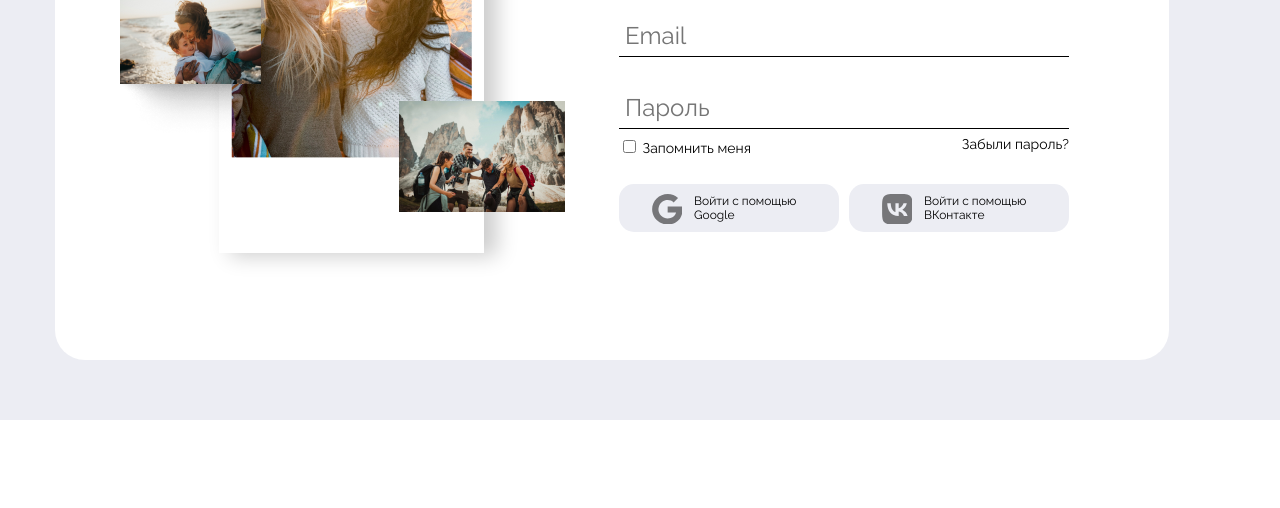
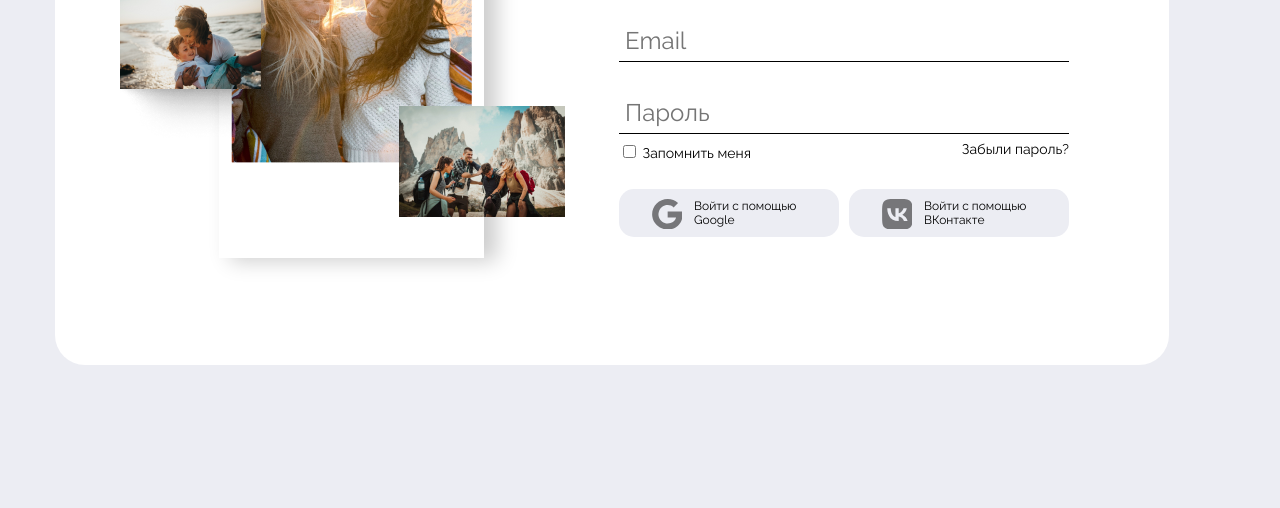
Before and after one commit to DmitryRudinsky/MyStory, a website: page app/index.html in a window 1280 px wide. Shown: the part 292-800 px from the top of the page. Drawn offline with nearby package versions, Linux system fonts and the light colour scheme; files that its build step writes are made by us from their sources.

Commit message:
sign in fixed

```diff
--- a/app/scss/style.scss
+++ b/app/scss/style.scss
@@ -3,11 +3,12 @@
 @import 'reset';
 @import 'global';
 
+.main{
+    background-color: $bg;
+}
 
 .login{
-    background-color: $bg;
-    padding-top: 50px;
-    padding-bottom: 60px;
+    padding-top: 55px;
     &__wrapper{
         width: 100%;
         max-width: 1114px;
```
